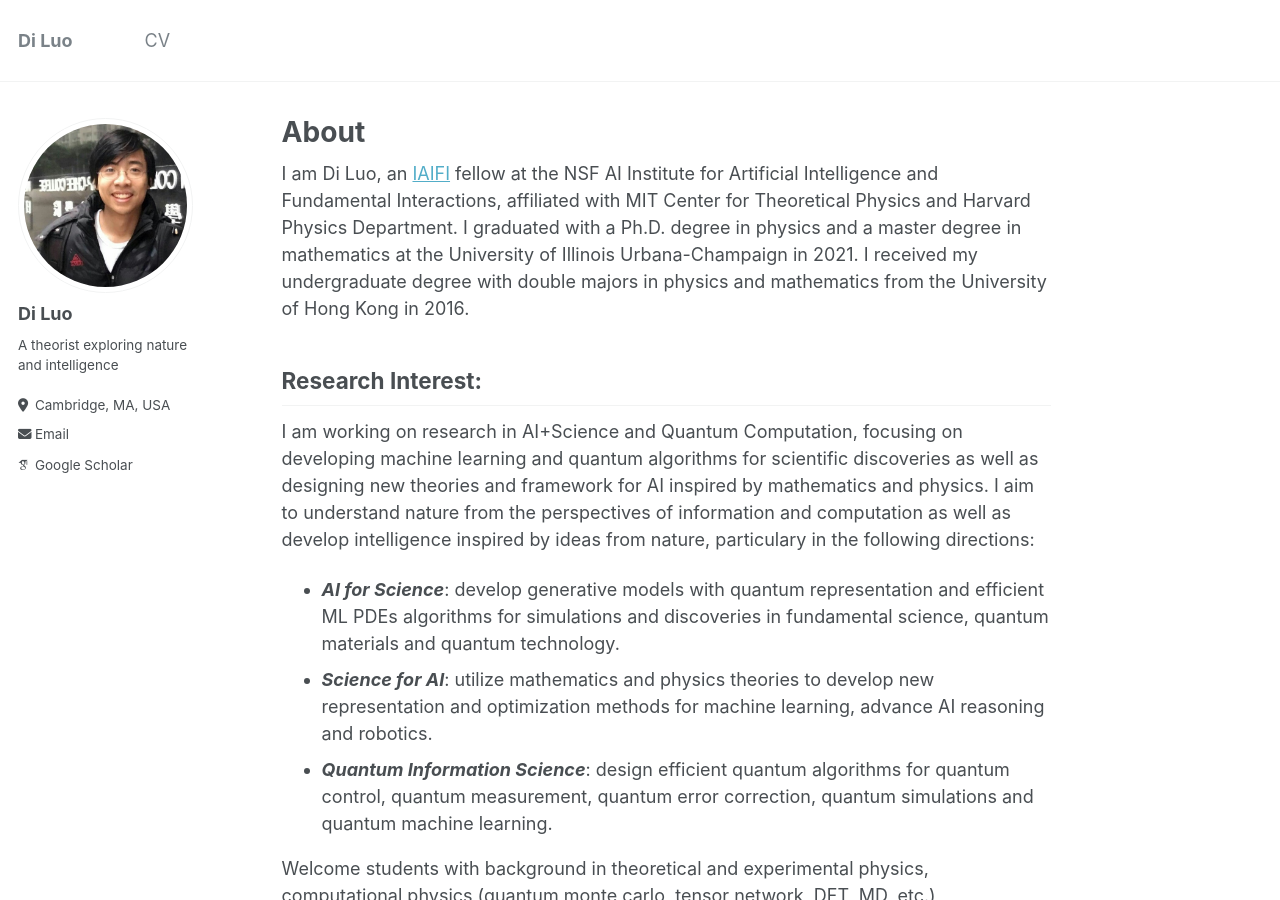
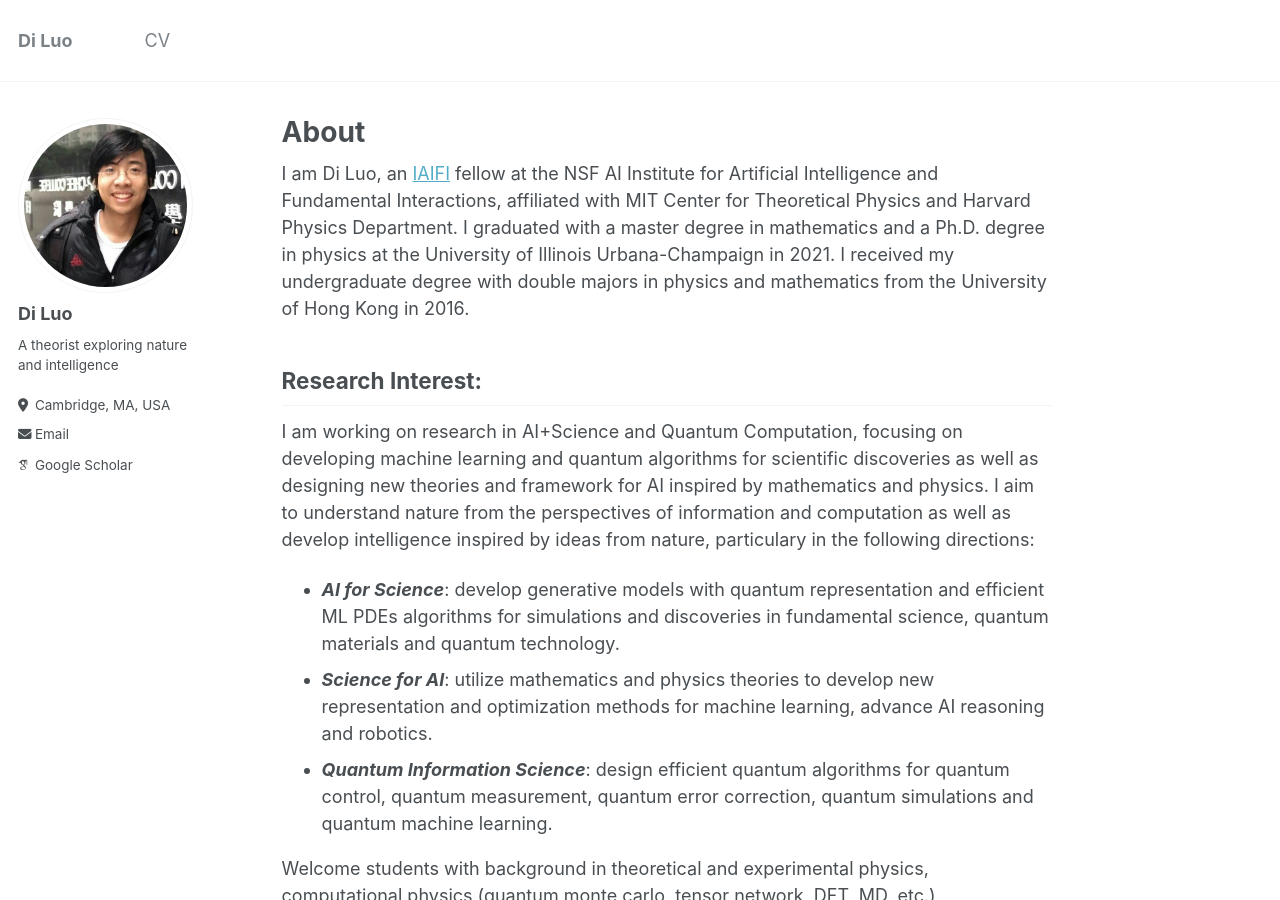
Before and after one commit to diluo28/diluo.github.io, a Jekyll site: the page built from _pages/about.md, in a window 1280 px wide and 900 px high. Built offline with Jekyll 4.4.1, drawn with Linux system fonts in a browser that asks for light colours; some web fonts are replaced.

```diff
--- a/_pages/about.md
+++ b/_pages/about.md
@@ -7,7 +7,7 @@ redirect_from:
   - /about.html
 ---
 
-I am Di Luo, an <a href="https://iaifi.org/" target="_blank">IAIFI</a> fellow at the NSF AI Institute for Artificial Intelligence and Fundamental Interactions, affiliated with MIT Center for Theoretical Physics and Harvard Physics Department. I graduated with a Ph.D. degree in physics and a master degree in mathematics at the University of Illinois Urbana-Champaign in 2021. I received my undergraduate degree with double majors in physics and mathematics from the University of Hong Kong in 2016.
+I am Di Luo, an <a href="https://iaifi.org/" target="_blank">IAIFI</a> fellow at the NSF AI Institute for Artificial Intelligence and Fundamental Interactions, affiliated with MIT Center for Theoretical Physics and Harvard Physics Department. I graduated with a master degree in mathematics and a Ph.D. degree in physics at the University of Illinois Urbana-Champaign in 2021. I received my undergraduate degree with double majors in physics and mathematics from the University of Hong Kong in 2016.
 
 ## Research Interest:
 
```
